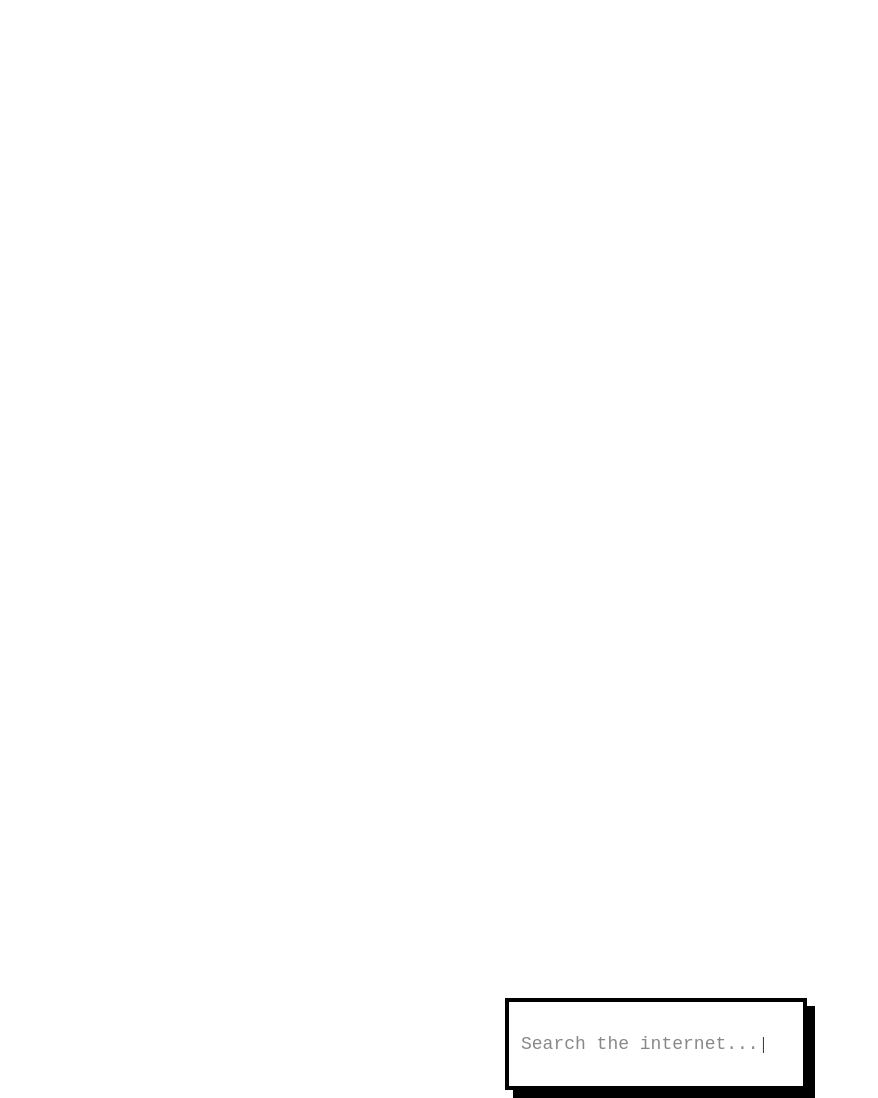
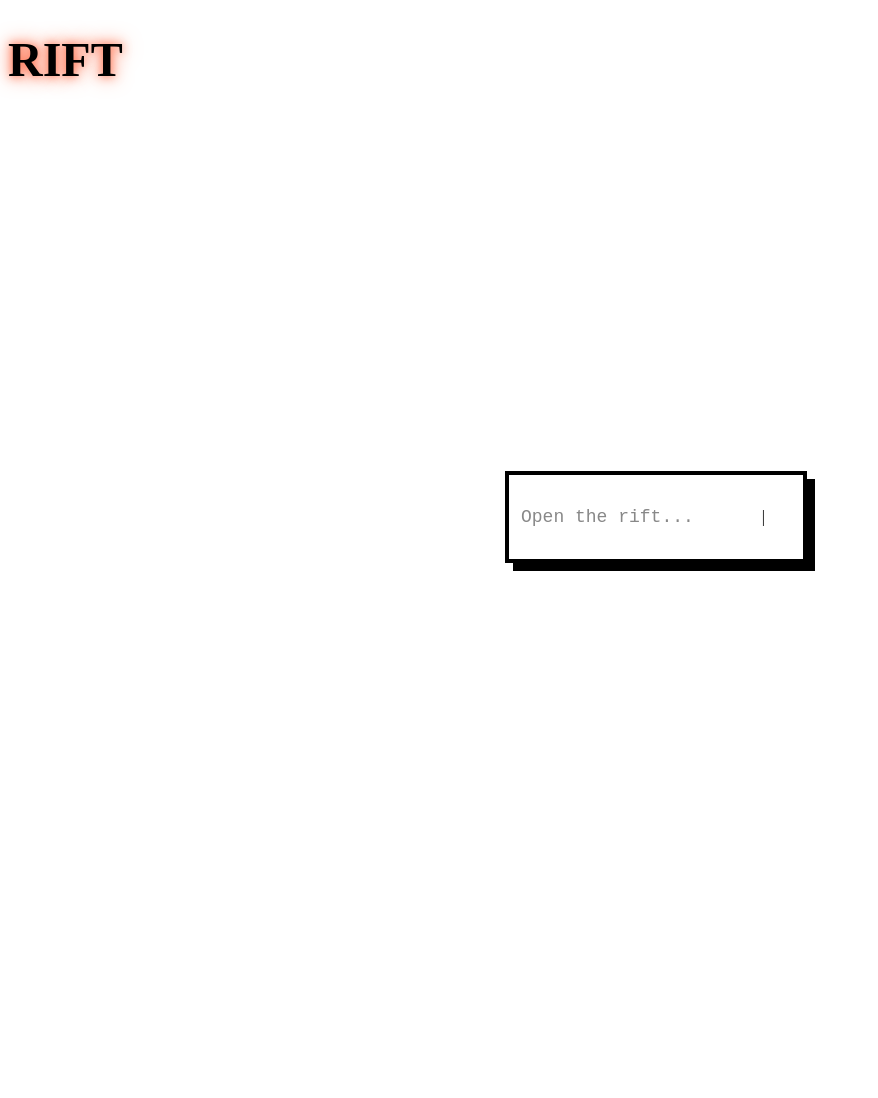
Before and after one commit to wired-potato/Rift, a plain HTML site: page active/index.html in a window 1280 px wide. Shown: the top 1098 px of the page, without its empty margins (0-878 px from the left). After the commit the page ends 933 px from the top, so only its background shows below. Drawn offline with nearby package versions, Linux system fonts and the light colour scheme.

Commit message:
Update index.html

```diff
--- a/active/index.html
+++ b/active/index.html
@@ -11,6 +11,30 @@
       <link href="https://fonts.googleapis.com/css2?family=Open+Sans&display=swap" rel="stylesheet">
       <link href="https://fonts.googleapis.com/css2?family=Oswald&display=swap" rel="stylesheet">
       <style>
+
+
+#particles-js {
+  position: fixed;
+  top: 0;
+  left: 0;
+  width: 100vw;
+  height: 100vh;
+  z-index: -1;
+}
+
+
+
+#content h1 {
+  font-size: 48px;
+  text-transform: uppercase;
+  color: #000000;
+  text-shadow: 0 0 10px #ff6e4a, 0 0 20px #ff6e4a;
+  margin-bottom: 30px;
+}
+
+
+
+
         /* From Uiverse.io by 0xnihilism */
 .input {
   width: 100%;
@@ -231,16 +255,17 @@
    <body>
       <div id="content">
          <div id="particles-js"></div>
+         <h1>RIFT</h1>
 
          <!-- New Search Bar with Functionality -->
          <form id="uv-form">
             <div class="input-container">
                <input id="uv-search-engine" value="https://www.google.com/search?q=%s" type="hidden"/>
-               <input id="uv-address" class="input" name="text" type="text" placeholder="Search the internet..."/>
+               <input id="uv-address" class="input" name="text" type="text" placeholder="Open the rift..."/>
             </div>
          </form>
 
-         <p>Thanks To <a href="https://github.com/TheTIW/UV-Static">TIW's UV-Static</a></p>
+
          <div class="desc left-margin">
             <p id="uv-error"></p>
             <pre id="uv-error-code"></pre>
```
